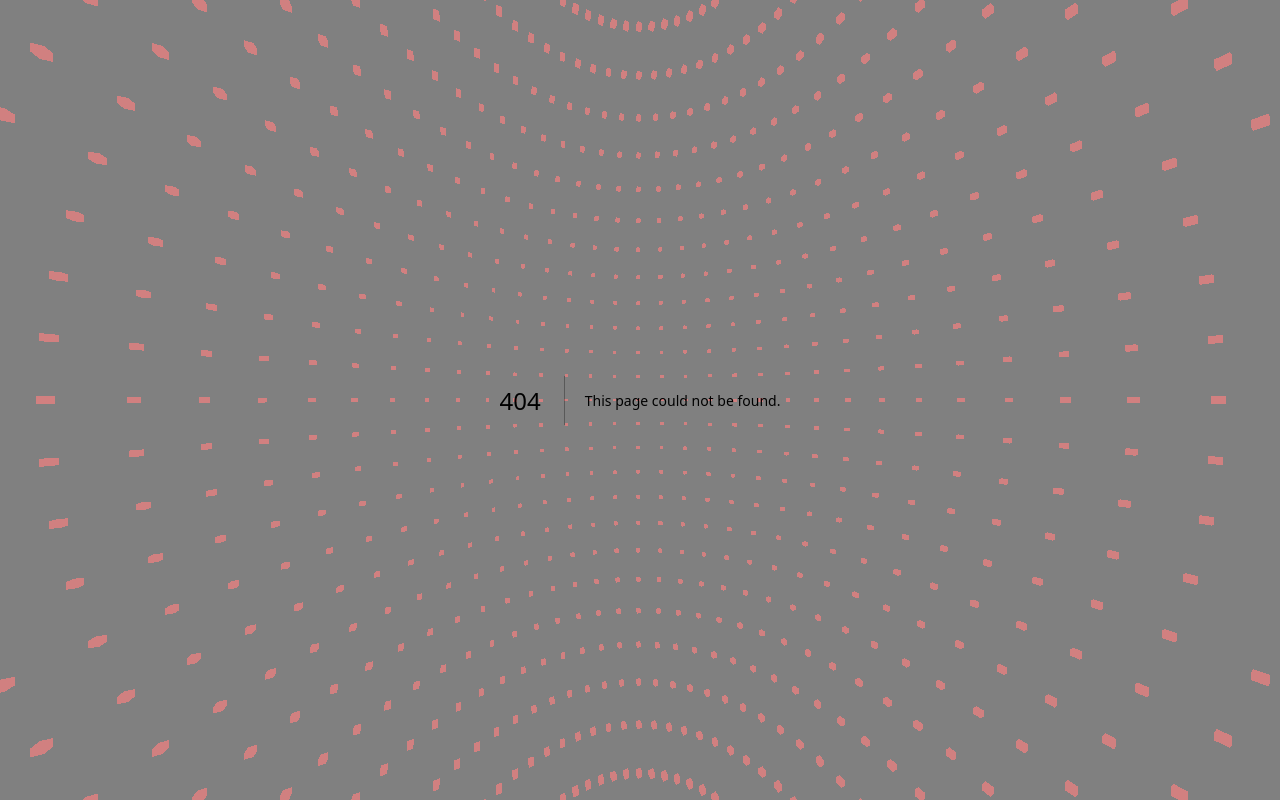
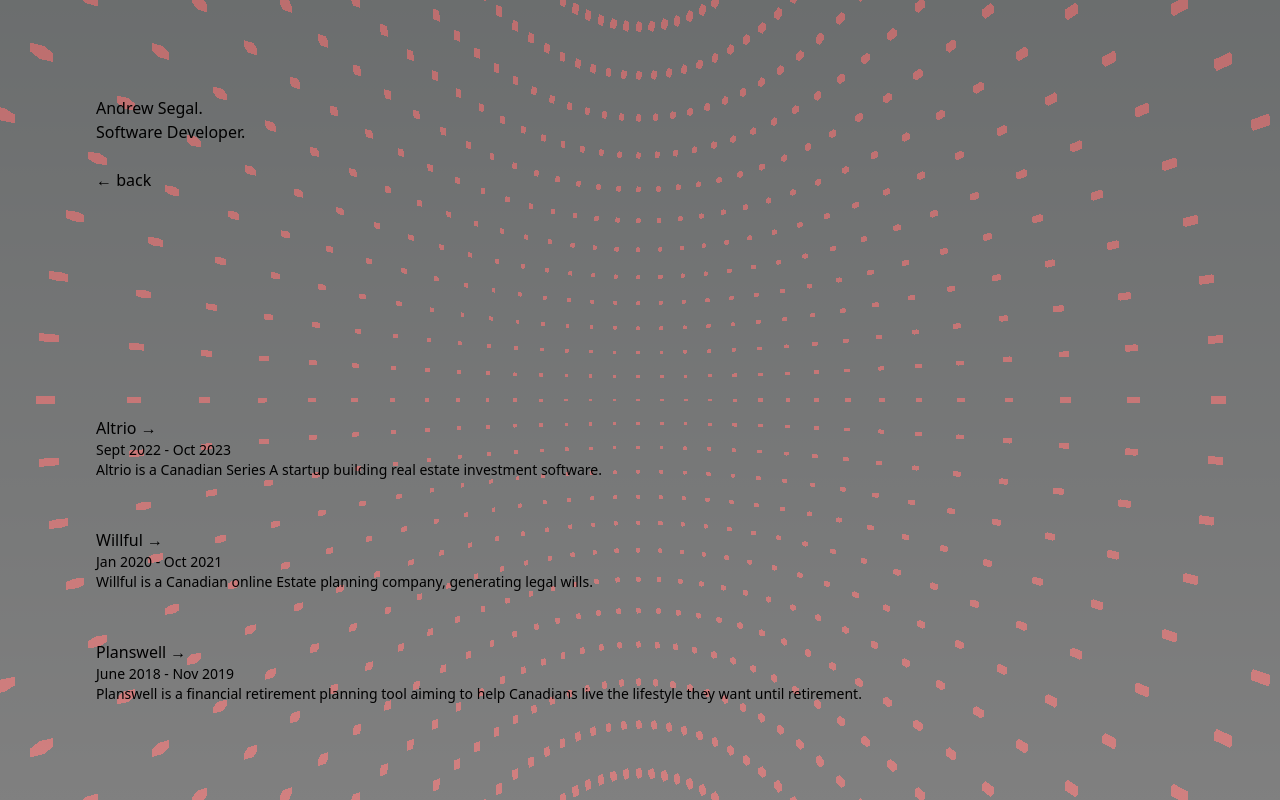
Before and after one commit to birdswitharms/Portfolio, a Next.js app: page /experience in a window 1280 px wide. Before the commit this address had no page. Built offline with nearby package versions, Linux system fonts and the light colour scheme.

Commit message:
Update page links and add new pages for experience and personal projects

```diff
--- a/src/app/page.js
+++ b/src/app/page.js
@@ -8,8 +8,11 @@
         <div>Software Developer.</div>
       </div>
       <div className="text-left">
+        <Link href="/experience">
+          <div className="hover:underline">Experience <span>&#8594;</span></div>
+        </Link>
         <Link href="/projects">
-          <div className="hover:underline">Projects <span>&#8594;</span></div>
+          <div className="hover:underline">Personal Projects <span>&#8594;</span></div>
         </Link>
         <Link href="/info">
           <div className="hover:underline">Info <span>&#8594;</span></div>
--- /dev/null
+++ b/src/pages/experience.js
@@ -0,0 +1,38 @@
+import React from 'react';
+import '../app/globals.css'
+import Link from 'next/link'
+
+export default function Experience() {
+  return (
+    <section className="flex min-h-screen flex-col justify-between p-24">
+      <div className="text-left">
+        <div>Andrew Segal.</div>
+        <div>Software Developer.</div>
+        <br />
+        <Link className="hover:underline" href="/"><span>&#8592;</span> back</Link>
+      </div>
+
+      <div>
+        <div>
+          <Link className="hover:underline" href="https://altrio.com/">Altrio <span>&#8594;</span></Link>
+          <div className="text-sm">Sept 2022 - Oct 2023</div>
+          <div className="text-sm">Altrio is a Canadian Series A startup building real estate investment software.</div>
+        </div>
+        <br />
+        <br />
+        <div>
+          <Link className="hover:underline" href="https://www.willful.co/">Willful <span>&#8594;</span></Link>
+          <div className="text-sm">Jan 2020 - Oct 2021</div>
+          <div className="text-sm">Willful is a Canadian online Estate planning company, generating legal wills.</div>
+        </div>
+        <br />
+        <br />
+        <div>
+          <Link className="hover:underline" href="https://planswell.com/">Planswell <span>&#8594;</span></Link>
+          <div className="text-sm">June 2018 - Nov 2019</div>
+          <div className="text-sm">Planswell is a financial retirement planning tool aiming to help Canadians live the lifestyle they want until retirement.</div>
+        </div>
+      </div>
+    </section>
+  )
+}
--- a/src/pages/projects.js
+++ b/src/pages/projects.js
@@ -2,7 +2,7 @@
 import '../app/globals.css'
 import Link from 'next/link'
 
-export default function Projects() {
+export default function PersonalProjects() {
   return (
     <section className="flex min-h-screen flex-col justify-between p-24">
       <div className="text-left">
@@ -16,6 +16,7 @@
         <Link className="hover:underline" href="https://pete-and-andrew.github.io/wordleSolver/">Wordle Solver <span>&#8594;</span></Link>
         <div className="text-sm">Suggests the next best word to guess in the NYT wordle game</div>
       </div>
+
       <div>
         <Link className="hover:underline" href="https://github.com/birdswitharms/MyKitchenApp">My Kitchen <span>&#8594;</span></Link>
         <div className="text-sm">An app which recommends recipes based on what you have in your kitchen.</div>
```
